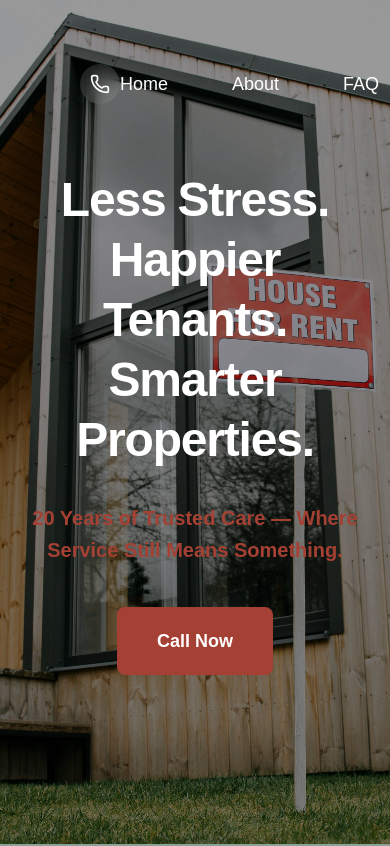
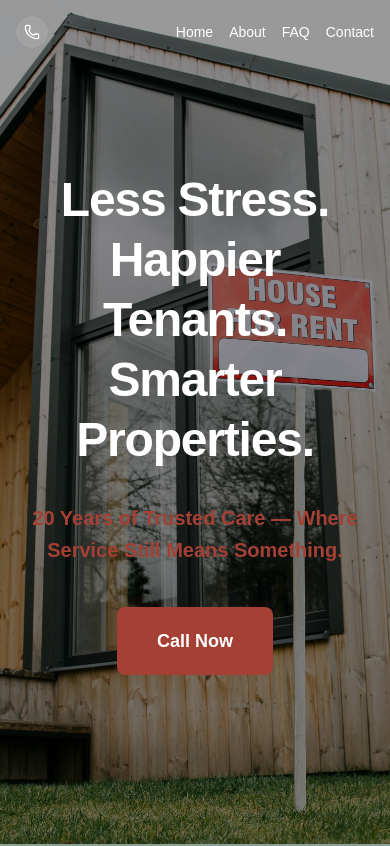
Before and after one commit to brennanhunter/dns-property-management, a Next.js app: page / in a window 390 px wide. Shown: the top 846 px of the page. Built offline with nearby package versions, Linux system fonts and the light colour scheme.

Commit message:
Fixing the Header mobile.

```diff
--- a/src/app/components/Header.tsx
+++ b/src/app/components/Header.tsx
@@ -22,26 +22,26 @@ export default function Header() {
 
   return (
     <header className={`fixed top-0 left-0 right-0 z-50 transition-all duration-300 ${scrollY > 50 ? 'bg-black/70 backdrop-blur-sm' : ''}`}>
-      <nav className="container mx-auto px-20 py-16">
+      <nav className="container mx-auto px-4 sm:px-6 lg:px-20 py-4 sm:py-8 lg:py-16">
         <div className="flex justify-between items-center">
           {/* Phone Number - Left Side */}
           <a
             href="tel:+14065906089"
-            className="flex items-center gap-3 text-white hover:text-anzac transition-all duration-300 font-medium text-lg group"
+            className="flex items-center gap-2 sm:gap-3 text-white hover:text-anzac transition-all duration-300 font-medium text-sm sm:text-lg group"
           >
-            <div className="w-10 h-10 rounded-full bg-white/10 backdrop-blur-sm flex items-center justify-center group-hover:bg-anzac/20 transition-all duration-300">
-              <Phone className="w-5 h-5" />
+            <div className="w-8 h-8 sm:w-10 sm:h-10 rounded-full bg-white/10 backdrop-blur-sm flex items-center justify-center group-hover:bg-anzac/20 transition-all duration-300">
+              <Phone className="w-4 h-4 sm:w-5 sm:h-5" />
             </div>
-            <span className="hidden sm:block">(406) 590-6089</span>
+            <span className="hidden xs:block">(406) 590-6089</span>
           </a>
 
           {/* Navigation Links - Right Side */}
-          <div className="flex space-x-16">
+          <div className="flex space-x-4 sm:space-x-8 lg:space-x-16">
             {['Home', 'About', 'FAQ', 'Contact'].map((item) => (
               <a
                 key={item}
                 href={item === 'Home' ? '/' : `/${item.toLowerCase()}`}
-                className="text-white hover:text-anzac transition-all duration-300 font-medium text-lg relative group"
+                className="text-white hover:text-anzac transition-all duration-300 font-medium text-sm sm:text-lg relative group"
               >
                 {item}
                 <span className="absolute -bottom-1 left-0 w-0 h-0.5 bg-anzac transition-all duration-300 group-hover:w-full"></span>
```
